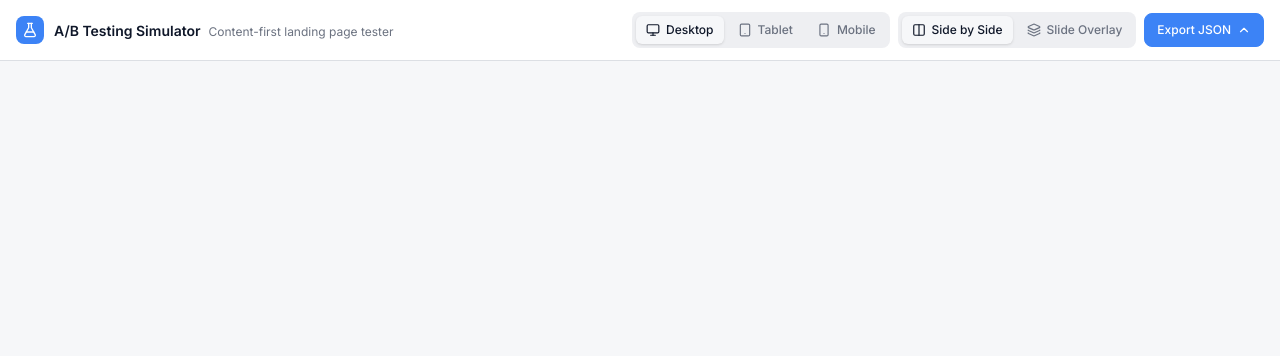
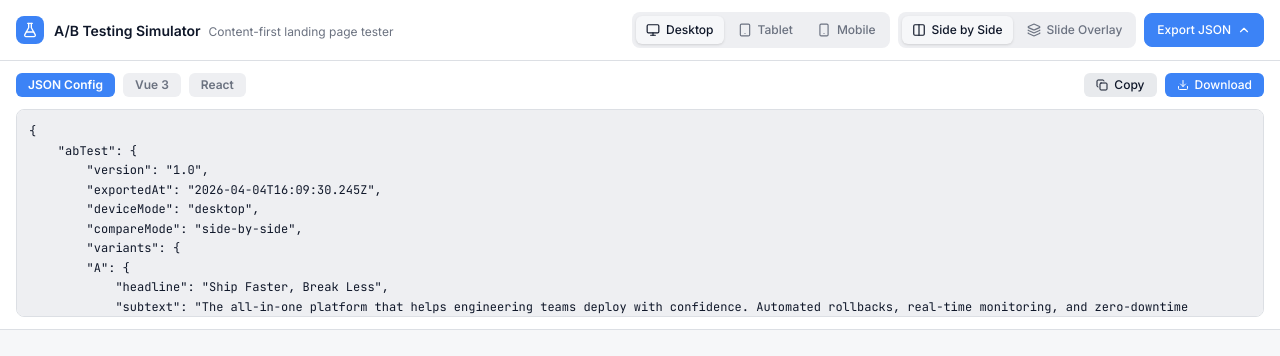
Before and after one commit to foysalremon/altrnate, a Vue app: page / in a window 1280 px wide. Both pictures are taken after a click on the button "Export JSON". Shown: the top 356 px of the page. Built offline with nearby package versions, Linux system fonts and the light colour scheme; what @tanstack/vue-query would draw is missing.

Commit message:
feat: config export panel

```diff
--- /dev/null
+++ b/src/components/ExportPanel.vue
@@ -0,0 +1,89 @@
+<template>
+  <div class="flex flex-col gap-3" data-testid="export-panel">
+    <div class="flex items-center gap-2 flex-wrap">
+      <button
+        v-for="{ mode, label } in tabButtons"
+        :key="mode"
+        :title="label"
+        :data-testid="`export-tab-${mode}`"
+        :class="[
+          'px-3 py-1 rounded-md text-xs font-semibold transition-all',
+          store.tab === mode
+            ? 'bg-primary text-primary-foreground'
+            : 'bg-muted text-muted-foreground hover:bg-secondary',
+        ]"
+        @click="store.setTab(mode)"
+      >
+        {{ label }}
+      </button>
+      <div class="ml-auto flex gap-2">
+        <!-- Copy Button -->
+        <button
+          class="flex items-center gap-1.5 px-3 py-1 rounded-md text-xs font-medium bg-secondary hover:bg-secondary/80 transition-all"
+          data-testid="button-copy"
+          @click="copy"
+        >
+          <Check v-if="copied" class="w-3 h-3 text-green-500" />
+          <Copy v-else class="w-3 h-3" />
+          {{ copied ? 'Copied!' : 'Copy' }}
+        </button>
+
+        <!-- Download Button (only when json tab is active) -->
+        <button
+          v-if="store.tab === 'json'"
+          class="flex items-center gap-1.5 px-3 py-1 rounded-md text-xs font-medium bg-primary text-primary-foreground hover:opacity-90 transition-all"
+          data-testid="button-download"
+          @click="download"
+        >
+          <Download class="w-3 h-3" />
+          Download
+        </button>
+      </div>
+    </div>
+    <pre
+      class="text-xs bg-muted rounded-lg p-3 overflow-auto max-h-52 font-mono text-foreground border border-border leading-relaxed whitespace-pre-wrap"
+      data-testid="export-code"
+      >{{ store.snippets[store.tab] }}</pre
+    >
+  </div>
+</template>
+
+<script setup lang="ts">
+import { ref } from 'vue'
+import { Check, Copy, Download } from '@lucide/vue'
+import { useSimulatorStore } from '@/stores/simulator'
+import type { Tab } from '@/stores/simulator'
+
+const copied = ref(false)
+
+const store = useSimulatorStore()
+
+interface TabButton {
+  mode: Tab
+  label: string
+}
+
+const tabButtons: TabButton[] = [
+  { mode: 'json', label: 'JSON Config' },
+  { mode: 'vue', label: 'Vue 3' },
+  { mode: 'react', label: 'React' },
+]
+
+function copy() {
+  navigator.clipboard.writeText(store.snippets[store.tab])
+  copied.value = true
+  setTimeout(() => (copied.value = false), 2000)
+}
+
+function download() {
+  const blob = new Blob([store.snippets.json], {
+    type: 'application/json',
+  })
+  const url = URL.createObjectURL(blob)
+  const a = document.createElement('a')
+  a.href = url
+  a.download = 'ab-test-config.json'
+  a.click()
+  URL.revokeObjectURL(url)
+}
+</script>
--- a/src/pages/Simulator.vue
+++ b/src/pages/Simulator.vue
@@ -1,8 +1,16 @@
 <template>
   <div class="flex flex-col h-screen bg-background overflow-hidden">
     <Header />
+
+    <div v-if="store.showExport" class="flex-shrink-0 border-b border-border bg-card px-4 py-3">
+      <ExportPanel />
+    </div>
   </div>
 </template>
 <script setup lang="ts">
+import { useSimulatorStore } from '@/stores/simulator'
 import Header from '@/components/Header.vue'
+import ExportPanel from '@/components/ExportPanel.vue'
+
+const store = useSimulatorStore()
 </script>
--- a/src/stores/simulator.ts
+++ b/src/stores/simulator.ts
@@ -3,11 +3,13 @@ import { defineStore } from 'pinia'
 
 export type DeviceMode = 'desktop' | 'tablet' | 'mobile'
 export type CompareMode = 'side-by-side' | 'overlay'
+export type Tab = 'json' | 'vue' | 'react'
 
 export const useSimulatorStore = defineStore('simulator', () => {
   const deviceMode = ref<DeviceMode>('desktop')
   const compareMode = ref<CompareMode>('side-by-side')
   const showExport = ref(false)
+  const tab = ref<Tab>('json')
 
   function setDeviceMode(mode: DeviceMode) {
     deviceMode.value = mode
@@ -21,6 +23,125 @@ export const useSimulatorStore = defineStore('simulator', () => {
     showExport.value = show
   }
 
+  function setTab(mode: Tab) {
+    tab.value = mode
+  }
+
+  const json = `{
+    "abTest": {
+        "version": "1.0",
+        "exportedAt": "2026-04-04T16:09:30.245Z",
+        "deviceMode": "desktop",
+        "compareMode": "side-by-side",
+        "variants": {
+        "A": {
+            "headline": "Ship Faster, Break Less",
+            "subtext": "The all-in-one platform that helps engineering teams deploy with confidence. Automated rollbacks, real-time monitoring, and zero-downtime deployments.",
+            "ctaText": "Start Free Trial",
+            "ctaColor": "#2563eb",
+            "badgeText": "Trusted by 10,000+ teams",
+            "bgColor": "#f0f4ff",
+            "heroImageUrl": ""
+        },
+        "B": {
+            "headline": "Deploy Without Fear",
+            "subtext": "Stop worrying about broken releases. Our platform catches issues before your users do — with intelligent monitoring, instant rollbacks, and confidence at every commit.",
+            "ctaText": "Get Started Free",
+            "ctaColor": "#7c3aed",
+            "badgeText": "4.9★ rated by developers",
+            "bgColor": "#f5f0ff",
+            "heroImageUrl": ""
+        }
+        },
+        "usage": {
+        "vue": "// In your Vue component:\nimport { useABStore } from './stores/abStore'\nconst store = useABStore()\n// Access: store.variants.A.headline, store.variants.B.ctaText, etc.\n\n// Toggle variant:\nconst activeVariant = ref('A')\nconst content = computed(() => store.variants[activeVariant.value])",
+        "react": "// In your React component:\nconst variant = useVariant('ab-test-id') // 'A' | 'B'\nconst content = variant === 'A' ? variantA : variantB"
+        }
+    }
+}`
+  const vue = `<script setup lang="ts">
+        import { ref, computed } from 'vue'
+
+        const variantConfig = {
+        "A": {
+            "headline": "Ship Faster, Break Less",
+            "subtext": "The all-in-one platform that helps engineering teams deploy with confidence. Automated rollbacks, real-time monitoring, and zero-downtime deployments.",
+            "ctaText": "Start Free Trial",
+            "ctaColor": "#2563eb",
+            "badgeText": "Trusted by 10,000+ teams",
+            "bgColor": "#f0f4ff",
+            "heroImageUrl": ""
+        },
+        "B": {
+            "headline": "Deploy Without Fear",
+            "subtext": "Stop worrying about broken releases. Our platform catches issues before your users do — with intelligent monitoring, instant rollbacks, and confidence at every commit.",
+            "ctaText": "Get Started Free",
+            "ctaColor": "#7c3aed",
+            "badgeText": "4.9★ rated by developers",
+            "bgColor": "#f5f0ff",
+            "heroImageUrl": ""
+        }
+        }
+
+        const activeVariant = ref<'A' | 'B'>('A')
+        const content = computed(() => variantConfig[activeVariant.value])
+        </script>
+
+        <template>
+        <div :style="{ backgroundColor: content.bgColor }">
+            <span class="badge">{{ content.badgeText }}</span>
+            <h1>{{ content.headline }}</h1>
+            <p>{{ content.subtext }}</p>
+            <button :style="{ backgroundColor: content.ctaColor }">
+            {{ content.ctaText }}
+            </button>
+        </div>
+    </template>`
+  const react = `import { useState } from 'react'
+
+        const variantConfig = {
+        "A": {
+            "headline": "Ship Faster, Break Less",
+            "subtext": "The all-in-one platform that helps engineering teams deploy with confidence. Automated rollbacks, real-time monitoring, and zero-downtime deployments.",
+            "ctaText": "Start Free Trial",
+            "ctaColor": "#2563eb",
+            "badgeText": "Trusted by 10,000+ teams",
+            "bgColor": "#f0f4ff",
+            "heroImageUrl": ""
+        },
+        "B": {
+            "headline": "Deploy Without Fear",
+            "subtext": "Stop worrying about broken releases. Our platform catches issues before your users do — with intelligent monitoring, instant rollbacks, and confidence at every commit.",
+            "ctaText": "Get Started Free",
+            "ctaColor": "#7c3aed",
+            "badgeText": "4.9★ rated by developers",
+            "bgColor": "#f5f0ff",
+            "heroImageUrl": ""
+        }
+        }
+
+        export function LandingPage() {
+        const [activeVariant] = useState<'A' | 'B'>('A') // Toggle via feature flags
+        const content = variantConfig[activeVariant]
+
+        return (
+            <div style={{ backgroundColor: content.bgColor }}>
+            <span>{content.badgeText}</span>
+            <h1>{content.headline}</h1>
+            <p>{content.subtext}</p>
+            <button style={{ backgroundColor: content.ctaColor }}>
+                {content.ctaText}
+            </button>
+            </div>
+        )
+    }`
+
+  const snippets = ref({
+    json,
+    vue,
+    react,
+  })
+
   return {
     deviceMode,
     setDeviceMode,
@@ -28,5 +149,8 @@ export const useSimulatorStore = defineStore('simulator', () => {
     setCompareMode,
     showExport,
     showExportFn,
+    tab,
+    setTab,
+    snippets,
   }
 })
```
